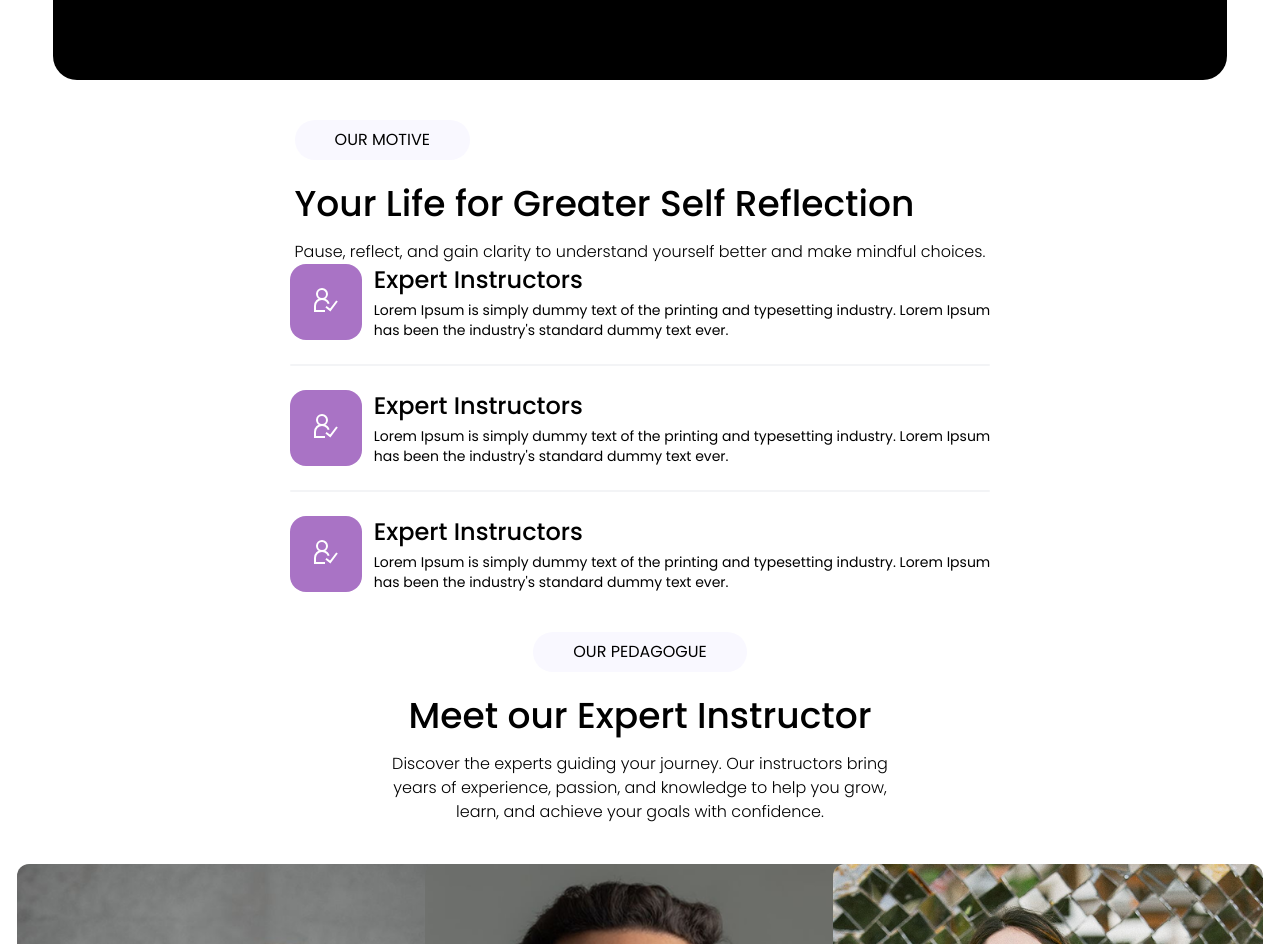
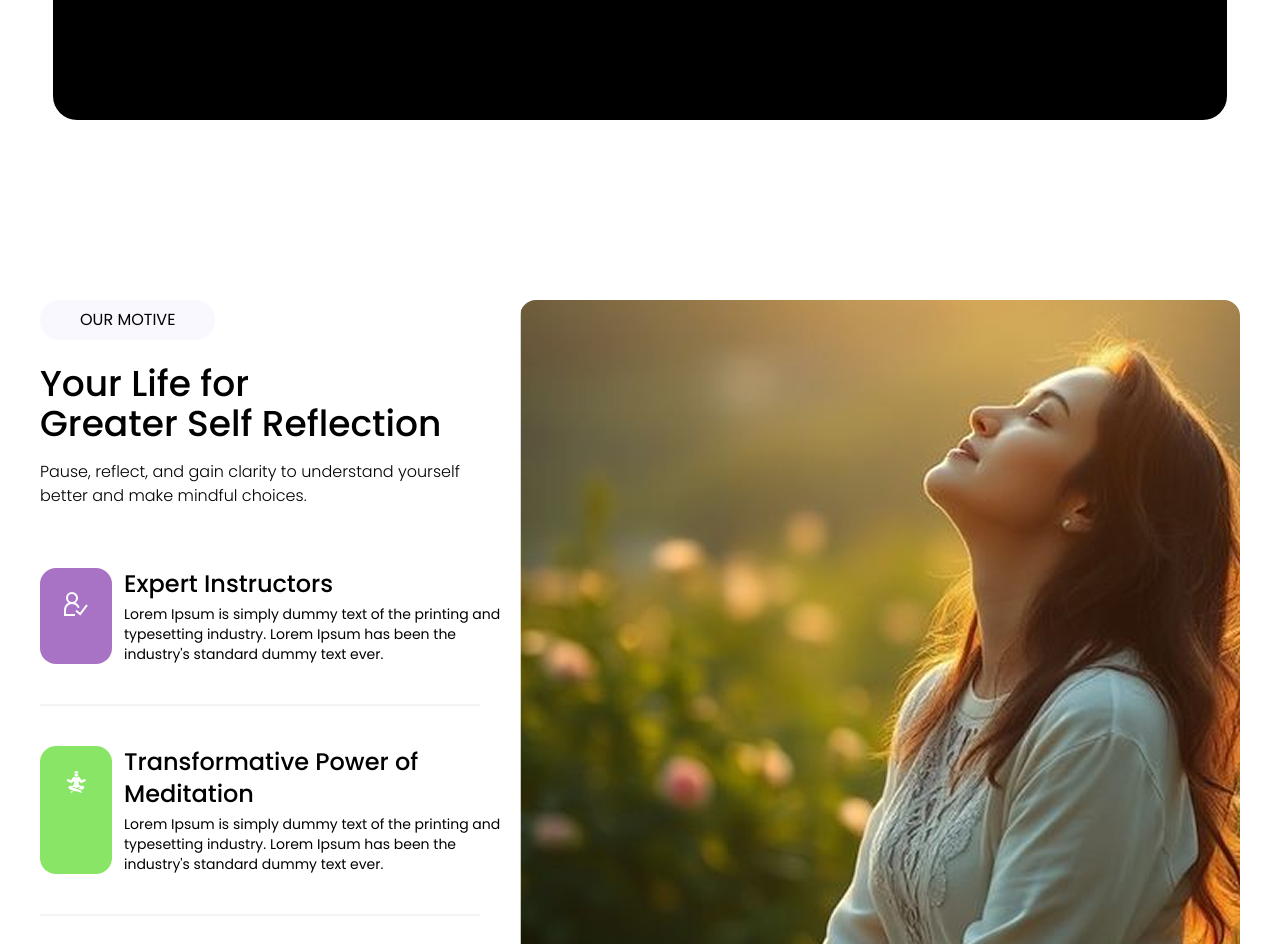
Before and after one commit to Neeschal1/Soham-web, a React (Vite) app: page / in a window 1280 px wide. Shown: the part 2900-3844 px from the top of the page. Built offline with nearby package versions, Linux system fonts and the light colour scheme.

Commit message:
modified reflections

```diff
--- a/src/components/landing/instructors.jsx
+++ b/src/components/landing/instructors.jsx
@@ -33,7 +33,7 @@ const instructor_detail = [
 const Instructors = () => {
   return (
     <>
-      <div className="flex flex-1 flex-col justify-center items-center w-full p-10">
+      <div className="flex flex-1 flex-col justify-center items-center w-full p-10 mt-10">
         {/* Instructor's content */}
         <div className="flex flex-col gap-6 justify-center w-full items-center">
           <div className="flex">
--- a/src/components/landing/reflection.jsx
+++ b/src/components/landing/reflection.jsx
@@ -1,10 +1,14 @@
 import React from "react";
 import Fonts from "../../utils/fontsconfig";
+import Reflectionimg from "../../assets/images/reflection.png";
 import { GrUserExpert } from "react-icons/gr";
+import { GiMeditation } from "react-icons/gi";
+import { RiUserCommunityFill } from "react-icons/ri";
 
 const Reflection = () => {
   return (
-    <div className="flex flex-1 flex-col items-center justify-center">
+    <div className="flex flex-row p-10 mt-15">
+      <div className="flex flex-1 flex-col justify-center gap-15">
         {/* Reflection heading */}
         <div className="flex flex-col gap-6 justify-center">
           <div className="flex">
@@ -17,17 +21,17 @@ const Reflection = () => {
           </div>
           <div className="flex flex-col gap-4">
             <h1 style={Fonts.poppins.medium} className="text-4xl ">
-            Your Life for Greater Self Reflection
+              Your Life for <br/>Greater Self Reflection
             </h1>
             <h3 style={Fonts.poppins.light}>
-            Pause, reflect, and gain clarity to understand yourself better and
+              Pause, reflect, and gain clarity to understand yourself <br/>better and
               make mindful choices.
             </h3>
           </div>
         </div>
 
         {/* Details */}
-      <div className="flex flex-col gap-6">
+        <div className="flex flex-col gap-10">
           <div className="flex flex-row gap-3">
             <div className="p-6 rounded-2xl bg-[#A973C5] items-center justify-center">
               <GrUserExpert size={24} style={{ color: "white" }} />
@@ -38,45 +42,49 @@ const Reflection = () => {
               </h1>
               <h3 style={Fonts.poppins.regular} className="text-sm">
                 Lorem Ipsum is simply dummy text of the printing and typesetting
-              industry. Lorem Ipsum <br />
+                industry. Lorem Ipsum
                 has been the industry's standard dummy text ever.
               </h3>
             </div>
           </div>
-        <div className="w-full h-0.5 rounded-full bg-gray-100"/>
+          <div className="w-11/12 h-0.5 rounded-full bg-gray-100" />
           <div className="flex flex-row gap-3">
-          <div className="p-6 rounded-2xl bg-[#A973C5] items-center justify-center">
-            <GrUserExpert size={24} style={{ color: "white" }} />
+            <div className="p-6 rounded-2xl bg-[#88E566] items-center justify-center">
+              <GiMeditation size={24} style={{ color: "white" }} />
             </div>
             <div className="flex flex-col gap-1">
               <h1 style={Fonts.poppins.medium} className="text-2xl">
-              Expert Instructors
+                Transformative Power of Meditation
               </h1>
               <h3 style={Fonts.poppins.regular} className="text-sm">
                 Lorem Ipsum is simply dummy text of the printing and typesetting
-              industry. Lorem Ipsum <br />
+                industry. Lorem Ipsum
                 has been the industry's standard dummy text ever.
               </h3>
             </div>
           </div>
-        <div className="w-full h-0.5 rounded-full bg-gray-100"/>
+          <div className="w-11/12 h-0.5 rounded-full bg-gray-100" />
           <div className="flex flex-row gap-3">
-          <div className="p-6 rounded-2xl bg-[#A973C5] items-center justify-center">
-            <GrUserExpert size={24} style={{ color: "white" }} />
+            <div className="p-6 rounded-2xl bg-[#4FCBCF] items-center justify-center">
+              <RiUserCommunityFill size={24} style={{ color: "white" }} />
             </div>
             <div className="flex flex-col gap-1">
               <h1 style={Fonts.poppins.medium} className="text-2xl">
-              Expert Instructors
+                Welcoming Community
               </h1>
               <h3 style={Fonts.poppins.regular} className="text-sm">
                 Lorem Ipsum is simply dummy text of the printing and typesetting
-              industry. Lorem Ipsum <br />
+                industry. Lorem Ipsum
                 has been the industry's standard dummy text ever.
               </h3>
             </div>
           </div>
         </div>
       </div>
+      <div>
+        <div className="h-170 w-180 rounded-2xl" style={{backgroundImage: `url(${Reflectionimg})`}}></div>
+      </div>
+    </div>
   );
 };
 
--- a/src/screens/landing.jsx
+++ b/src/screens/landing.jsx
@@ -14,11 +14,13 @@ const Landing = () => {
       <div>
         <Hero />
         <Moreaboutus />
-        <Journey />
+        <div className="flex flex-col gap-10">
+          <Journey />
         <Download />
         <Reflection />
         <Instructors />
         {/* <Faqs /> */}
+        </div>
         <Footer />
       </div>
     </>
```
Lines whose indentation alone changed are shown as unchanged.
